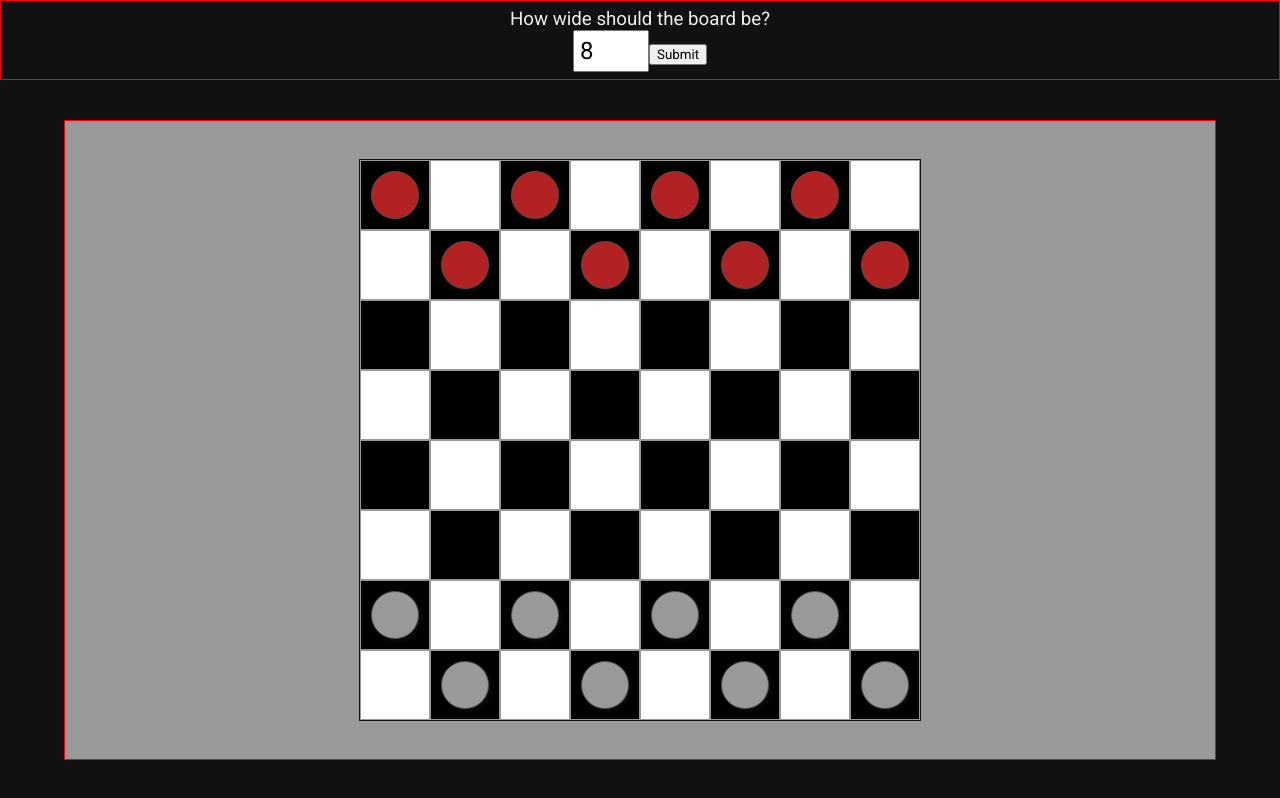
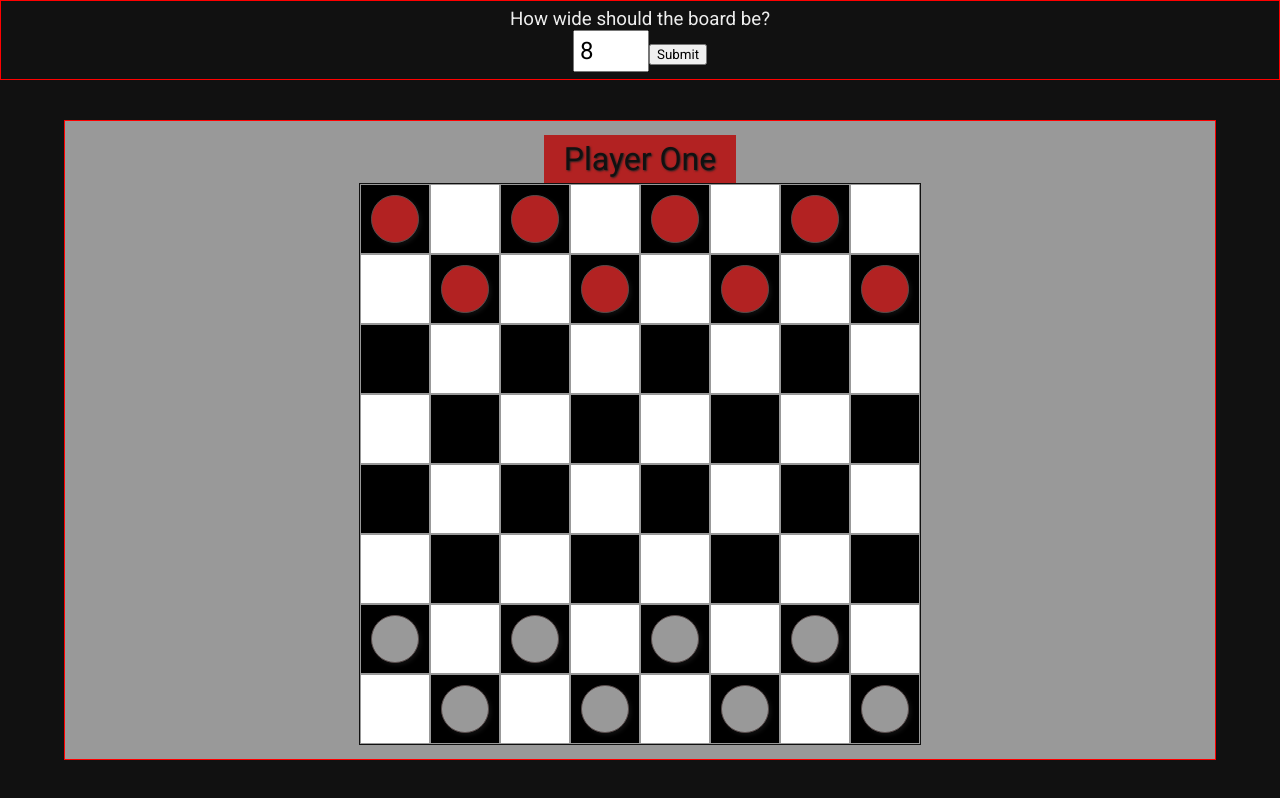
Before and after one commit to PCDSandwichMan/chessboard, a React (Create React App) app in the folder client/: page / in a window 1280 px wide. Built offline with nearby package versions, Linux system fonts and the light colour scheme.

Commit message:
added current player status for user

```diff
--- a/client/src/components/dashboard/tile/Tile.jsx
+++ b/client/src/components/dashboard/tile/Tile.jsx
@@ -3,7 +3,11 @@ import "./tile.scss";
 
 // - Redux
 import { connect } from "react-redux";
-import { movePawn, removeHighlights } from "../../../redux/actions/gameActions";
+import {
+  movePawn,
+  removeHighlights,
+  swapTurn,
+} from "../../../redux/actions/gameActions";
 
 export const Tile = ({
   playerValue,
@@ -15,6 +19,8 @@ export const Tile = ({
   movePawn,
   removeHighlights,
   boardState,
+  currentPlayerTurn,
+  swapTurn,
 }) => {
   const isEvenTile = (row - column) % 2 === 0;
 
@@ -23,10 +29,12 @@ export const Tile = ({
       movePawn(isActive, [row, column]);
       setActiveTile([-1, -1]);
       removeHighlights();
+      swapTurn();
     }
   };
 
   const handlePawnClick = () => {
+    if (playerValue !== currentPlayerTurn) return;
     setActiveTile([row, column]);
     selectTile(playerValue, row, column);
   };
@@ -58,8 +66,9 @@ export const Tile = ({
 
 const mapStateToProps = (state) => ({
   boardState: state.game.boardState,
+  currentPlayerTurn: state.game.currentPlayerTurn,
 });
 
-const mapDispatchToProps = { movePawn, removeHighlights };
+const mapDispatchToProps = { movePawn, removeHighlights, swapTurn };
 
 export default connect(mapStateToProps, mapDispatchToProps)(Tile);
--- a/client/src/pages/dashboard/Dashboard.jsx
+++ b/client/src/pages/dashboard/Dashboard.jsx
@@ -8,7 +8,7 @@ import Board from "../../components/dashboard/board/Board";
 import { connect } from "react-redux";
 import { setGameState } from "../../redux/actions/gameActions";
 
-function Dashboard({ setGameState }) {
+function Dashboard({ setGameState, currentPlayerTurn }) {
   const [rowCount, setRowCount] = useState(8);
 
   const handleSubmit = () => {
@@ -62,6 +62,18 @@ function Dashboard({ setGameState }) {
         </div>
       </header>
       <main>
+        <div
+          className={`
+        dashboardView__mainTtl
+        ${
+          currentPlayerTurn === 1
+            ? "dashboardView__mainTtl--playerOne"
+            : "dashboardView__mainTtl--playerTwo"
+        }
+        `}
+        >
+          <h1>Player {currentPlayerTurn === 1 ? "One" : "Two"}</h1>
+        </div>
         <Board />
       </main>
     </div>
@@ -69,7 +81,7 @@ function Dashboard({ setGameState }) {
 }
 
 const mapStateToProps = (state) => ({
-  state,
+  currentPlayerTurn: state.game.currentPlayerTurn,
 });
 
 const mapActionsToProps = { setGameState };
--- a/client/src/pages/dashboard/dashboard.scss
+++ b/client/src/pages/dashboard/dashboard.scss
@@ -23,6 +23,22 @@ main {
   margin: 5vh auto;
   width: 90vw;
   height: 80vh;
-  @include F();
+  @include F($d: column);
   background: #999;
 }
+
+.dashboardView__mainTtl {
+  padding: 5px 20px;
+  h1 {
+    text-shadow: 1px 1px 2px #222;
+    color: #111;
+  }
+}
+
+.dashboardView__mainTtl--playerOne {
+  background: firebrick;
+}
+
+.dashboardView__mainTtl--playerTwo {
+  background: #777;
+}
--- a/client/src/redux/actions/gameActions.js
+++ b/client/src/redux/actions/gameActions.js
@@ -75,3 +75,9 @@ export const movePawn = (oldLocation, newLocation) => (dispatch) => {
     },
   });
 };
+
+export const swapTurn = () => (dispatch) => {
+  dispatch({
+    type: constants.SWAP_TURN,
+  });
+};
--- a/client/src/redux/constants.js
+++ b/client/src/redux/constants.js
@@ -6,4 +6,5 @@ module.exports = {
   HIGHLIGHT_OPTIONS: "gameReducer:hight-options",
   REMOVE_HIGHLIGHTS: "gameReducer:remove-highlights",
   MOVE_PAWN: "gameReducer:move-pawn",
+  SWAP_TURN: "gameReducer:swap-turn",
 };
--- a/client/src/redux/reducers/gameReducer.js
+++ b/client/src/redux/reducers/gameReducer.js
@@ -1,6 +1,7 @@
 import constants from "../constants";
 
 const initialState = {
+  currentPlayerTurn: 1,
   boardState: [],
 };
 
@@ -53,6 +54,12 @@ const gameReducer = (state = initialState, { type, payload }) => {
         }),
       };
 
+    case constants.SWAP_TURN:
+      return {
+        ...state,
+        currentPlayerTurn: state.currentPlayerTurn === 1 ? 2 : 1,
+      };
+
     default:
       return state;
   }
```
